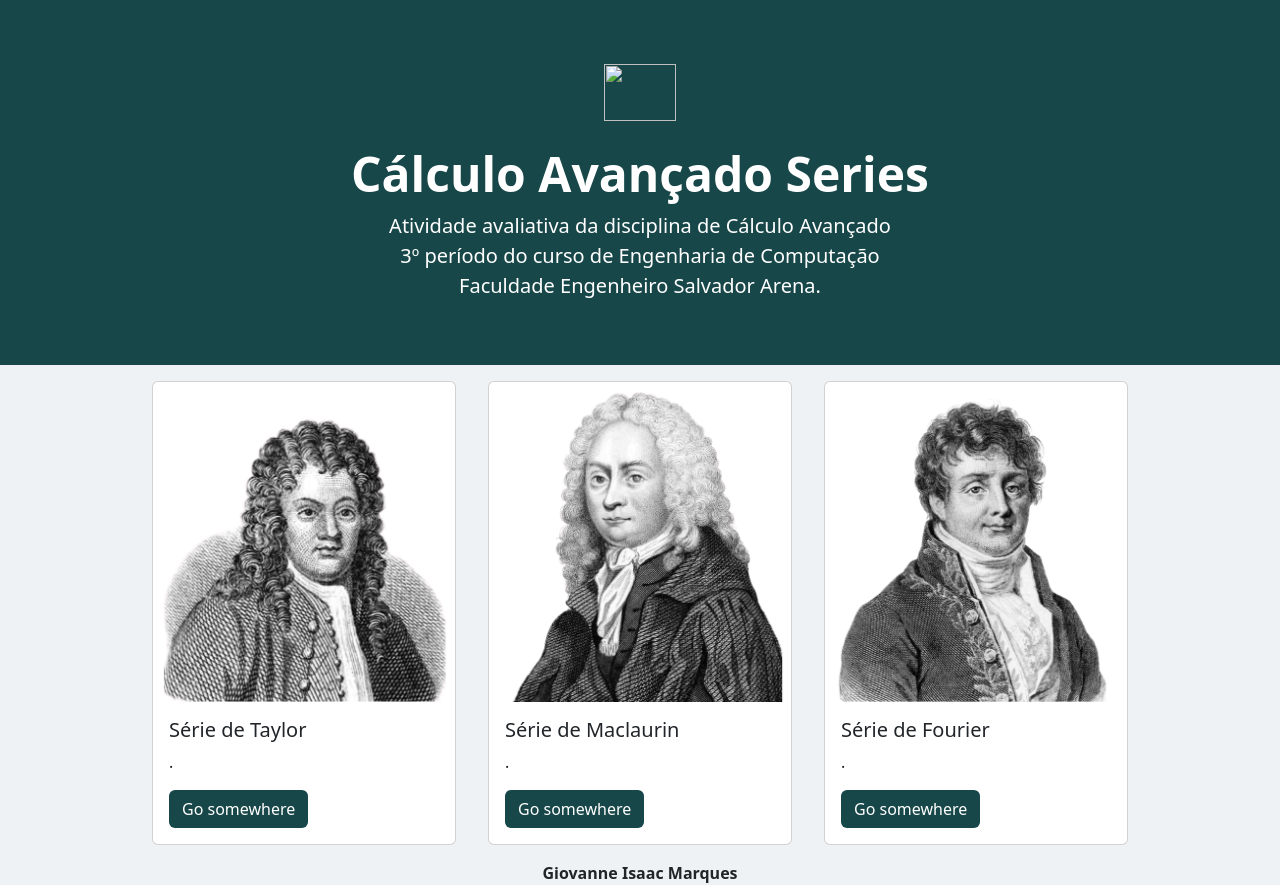
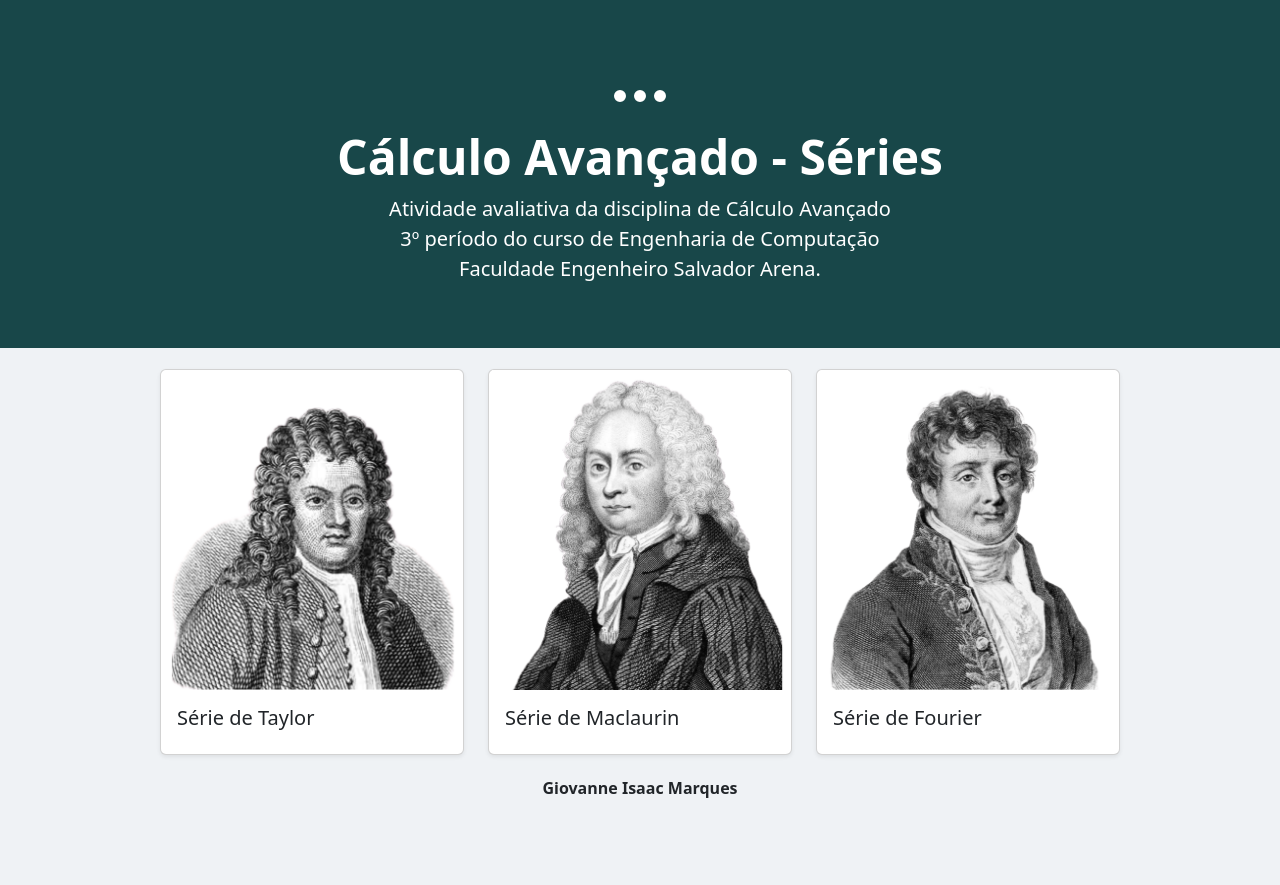
Before and after one commit to GiovanneIM/Series, a plain HTML site: page index.html in a window 1280 px wide. After the commit the page ends 800 px from the top, so only its background shows below. Drawn offline with nearby package versions, Linux system fonts and the light colour scheme.

Commit message:
banner_Taylor

```diff
--- a/index.css
+++ b/index.css
@@ -1,12 +1,15 @@
 body {
     background-color: #eff2f5;
+}
+
+a {
+    text-decoration: none;
 }
 
 .corpo {
     min-height: 100vh;
     display: flex;
     flex-direction: column;
-    gap: 1rem;
 }
 
 .apresentacao {
@@ -16,15 +19,17 @@ body {
     justify-content: center;
     align-items: center;
 }
-.apresentacao h1 { color: white !important; }
+
+.apresentacao h1 {
+    color: white !important;
+}
 
 .container-cards {
     display: flex;
     flex-wrap: wrap;
     justify-content: center;
-    gap: 2rem;
+    gap: 1.5rem;
     align-items: center;
-    row-gap: 1rem;
     flex-grow: 1;
 }
 
@@ -32,22 +37,18 @@ body {
     transition: all 0.2s ease;
     height: fit-content;
     width: 19rem;
+    transition: all 0.5s;
 }
+
+.card:hover {
+    transform: translateY(-1rem);
+}
+
 .card img {
     width: 100%;
     height: 20rem;
     object-fit: contain;
 }
-
-.btn {
-    background-color: #184749;
-    color: white;
-}
-.btn:hover {
-    background-color: rgba(24, 71, 73, 0.7);
-    color: white;
-}
-
 
 .nome {
     display: flex;
--- a/index.html
+++ b/index.html
@@ -18,9 +18,13 @@
         <!-- Apresentação -->
         <div class="apresentacao col-12">
             <div class="col-12 col-sm-10 col-lg-8 p-3 m-5 text-center">
-                <img class="d-block mx-auto mb-4" src="/docs/5.3/assets/brand/bootstrap-logo.svg" alt="" width="72"
-                    height="57">
-                <h1 class="display-5 fw-bold text-body-emphasis">Cálculo Avançado Series</h1>
+                <!-- <img class="d-block mx-auto mb-4" src="/docs/5.3/assets/brand/bootstrap-logo.svg" alt="" width="64" height="64"> -->
+                <svg xmlns="http://www.w3.org/2000/svg" width="64" height="64" fill="currentColor"
+                    class="bi bi-three-dots" viewBox="0 0 16 16">
+                    <path
+                        d="M3 9.5a1.5 1.5 0 1 1 0-3 1.5 1.5 0 0 1 0 3m5 0a1.5 1.5 0 1 1 0-3 1.5 1.5 0 0 1 0 3m5 0a1.5 1.5 0 1 1 0-3 1.5 1.5 0 0 1 0 3" />
+                </svg>
+                <h1 class="display-5 fw-bold text-body-emphasis">Cálculo Avançado - Séries</h1>
                 <p class="lead mb-0">
                     Atividade avaliativa da disciplina de Cálculo Avançado<br>
                     3º período do curso de Engenharia de Computação<br>
@@ -31,33 +35,34 @@
 
         <!-- Cards -->
         <div class="col-12 container-cards">
-            <div class="card">
+            <a href="./paginas/taylor.html">
+                <div class="card shadow-sm">
                     <img src="./imagens/taylor.png" class="card-img-top" alt="...">
                     <div class="card-body">
                         <h5 class="card-title">Série de Taylor</h5>
-                    <p class="card-text">.</p>
-                    <a href="#" class="btn">Go somewhere</a>
                     </div>
                 </div>
+            </a>
 
-            <div class="card">
+            <a href="/">
+                <div class="card shadow-sm">
                     <img src="./imagens/maclaurin.png" class="card-img-top" alt="...">
                     <div class="card-body">
                         <h5 class="card-title">Série de Maclaurin</h5>
-                    <p class="card-text">.</p>
-                    <a href="#" class="btn">Go somewhere</a>
                     </div>
                 </div>
+            </a>
 
-            <div class="card">
+            <a href="/">
+                <div class="card shadow-sm">
                     <img src="./imagens/fourier.png" class="card-img-top" alt="...">
                     <div class="card-body">
                         <h5 class="card-title">Série de Fourier</h5>
-                    <p class="card-text">.</p>
-                    <a href="#" class="btn">Go somewhere</a>
                     </div>
                 </div>
+            </a>
         </div>
+
 
         <div class="nome">Giovanne Isaac Marques</div>
     </div>
```
Also changed, not shown: paginas/taylor.html (added, +46 -0 lines). Lines whose indentation alone changed are shown as unchanged.
